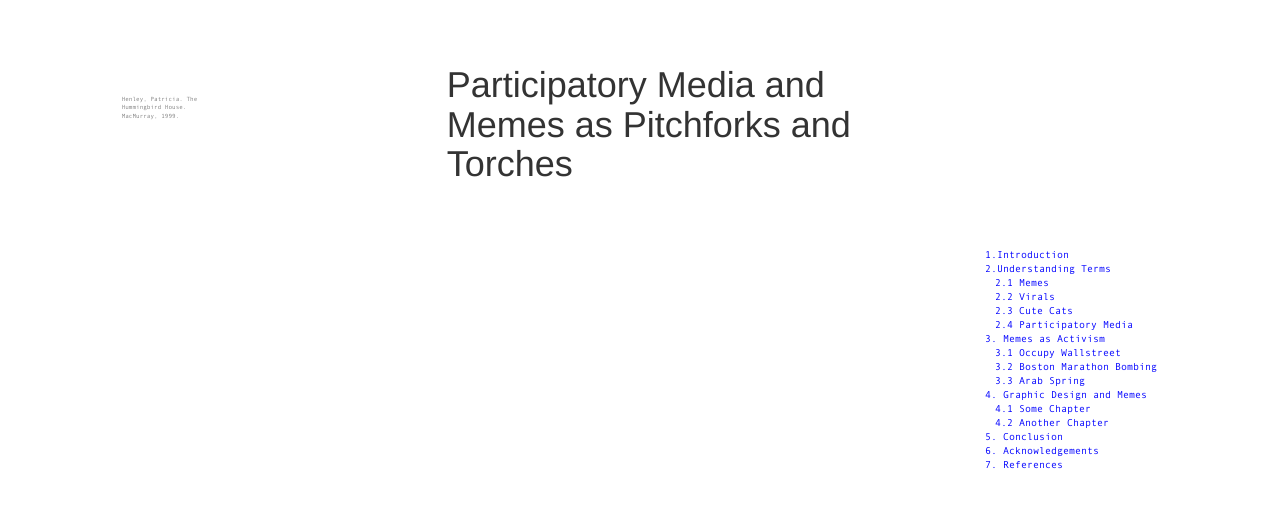
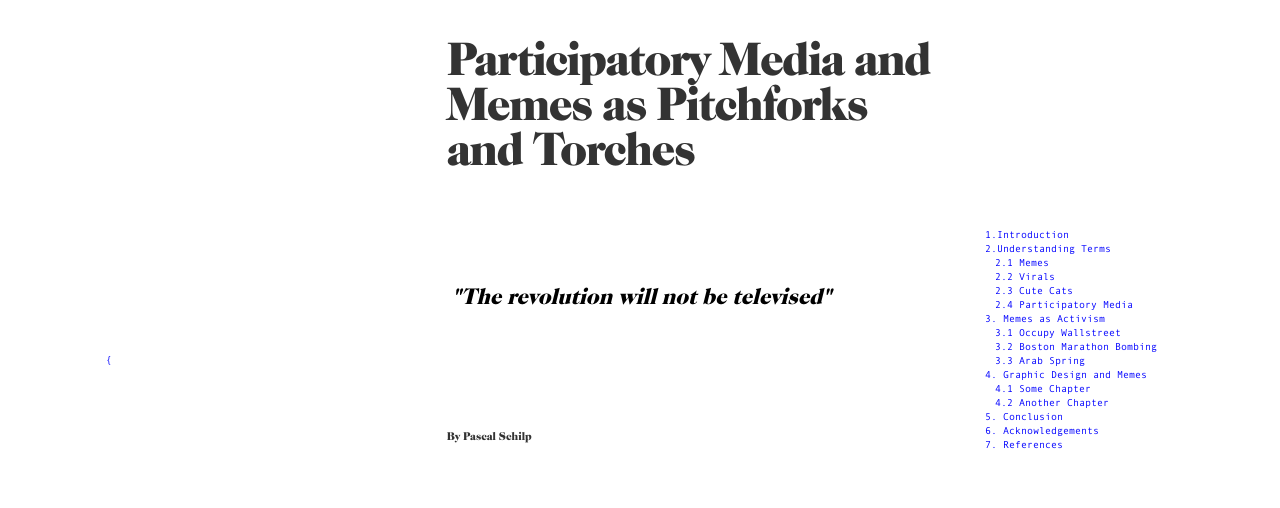
Before and after one commit to kabk/go-theses-17-pascal-schilp, a plain HTML site: page index.html in a window 1280 px wide. Drawn offline with nearby package versions, Linux system fonts and the light colour scheme.

Commit message:
more css styling
graphic design

```diff
--- a/css/style.css
+++ b/css/style.css
@@ -9,12 +9,42 @@ TO DO:
     src: url(../fonts/andalemono.ttf);
 }
 
+@font-face {
+    font-family: caslon;
+    src: url(../fonts/Caslon-Black.otf);
+}
+
+@font-face {
+    font-family: circular;
+    src: url(../fonts/CircularStd-Book.otf);
+}
+
 *{
-	padding: 5px 5px 5px 5px;
+	padding: 0px 5px 0px 5px;
+}
+
+h1{
+	font-family:caslon;
+	letter-spacing:-0.03em;
+	font-size:50px;
+	line-height:45px;
+}
+
+h2{
+	font-family:caslon;
+}
+
+h3{
+	font-family:caslon;
+}
+
+h6{
+	font-family:caslon;
 }
 
 #mainText{
 	white-space: pre-line;
+	font-family:circular;
 }
 
 #highlight{
@@ -28,7 +58,6 @@ TO DO:
 }
 
 #index{
-
 	font-family:andalemono,monospace;
 	font-size:10px;
 	line-height: 1.4em;
@@ -64,9 +93,13 @@ TO DO:
 #memes img{
 	max-width:100%;
 	max-height:100%;
+	outline: 1px solid black;
+	padding:0px;
+	margin-bottom:10px;
 }
 
 #memes img:hover{
+	outline: 2px solid blue;
 	cursor:crosshair;
 }
 
@@ -98,13 +131,51 @@ TO DO:
 	position:static;
 }
 
-@media screen and (min-width: 770px) {
+.affix-left{
+	position:static;
+}
+
+.colorAnim {
+  animation: pulse 5s infinite;
+}
+
+.colorAnim:hover{
+	cursor:crosshair;
+}
+
+@keyframes pulse {
+  0% {
+    color: black;
+  }
+  50% {
+    color: blue;
+  }
+
+  100% {
+    color: black;
+  }
+}
+
+@media screen and (min-width: 755px) {
 	.affix{
 		position:fixed;
 	}
 
+	.affix-left{
+		position:fixed;
+		padding-right:10px;
+		width:inherit;
+		text-align: right;
+	}
+
 	#marginleft{
+		font-family:andalemono,monospace;
+		font-size:10px;
+		line-height: 90vh;
+		color:blue;
+		height:100vh;
 		display:block;
+		text-align:right;
 	}
 
 	#marginright{
--- a/index.html
+++ b/index.html
@@ -47,15 +47,19 @@
 			</div>
 
 	<!-- column margin left -->
-		    <div id="marginleft" class="col-sm-1 col-sm-pull-2"></div>
+		    <div id="marginleft" class="col-sm-1 col-sm-pull-2"><div class="affix-left">{</div></div>
 
 	<!-- mainText -->
 		    <div id="mainText" class="col-sm-5 col-sm-push-1">
 				<h1>Participatory Media and Memes as Pitchforks and Torches</h1>
+				<br><br>
+				<h3><i class="colorAnim">"The revolution will not be televised"</i></h3>
+				<br><br><br>
+				<h6>By Pascal Schilp</h6>
 		    </div>
 
 	<!-- references -->
-		    <div id="references" class="col-sm-1 col-sm-pull-7">Henley, Patricia. The Hummingbird House. MacMurray, 1999.</div>
+		    <div id="references" class="col-sm-1 col-sm-pull-7"></div>
 
 	<!-- memes -->
 		    <div id="memes" class="col-sm-2 col-sm-pull-7"></div>
```
Also changed, not shown: fonts/Caslon-Black.otf (added), fonts/CircularStd-Book.otf (added).
